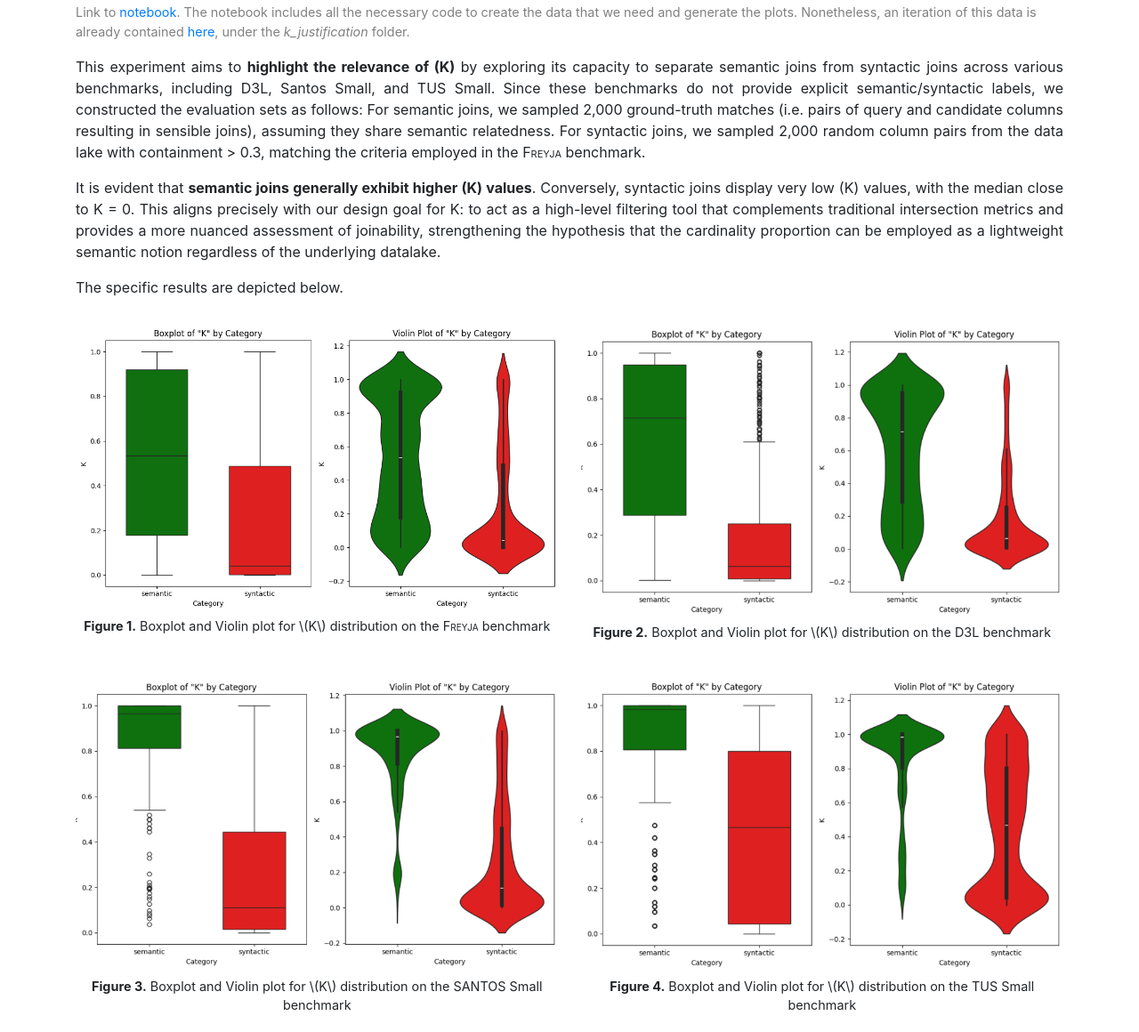
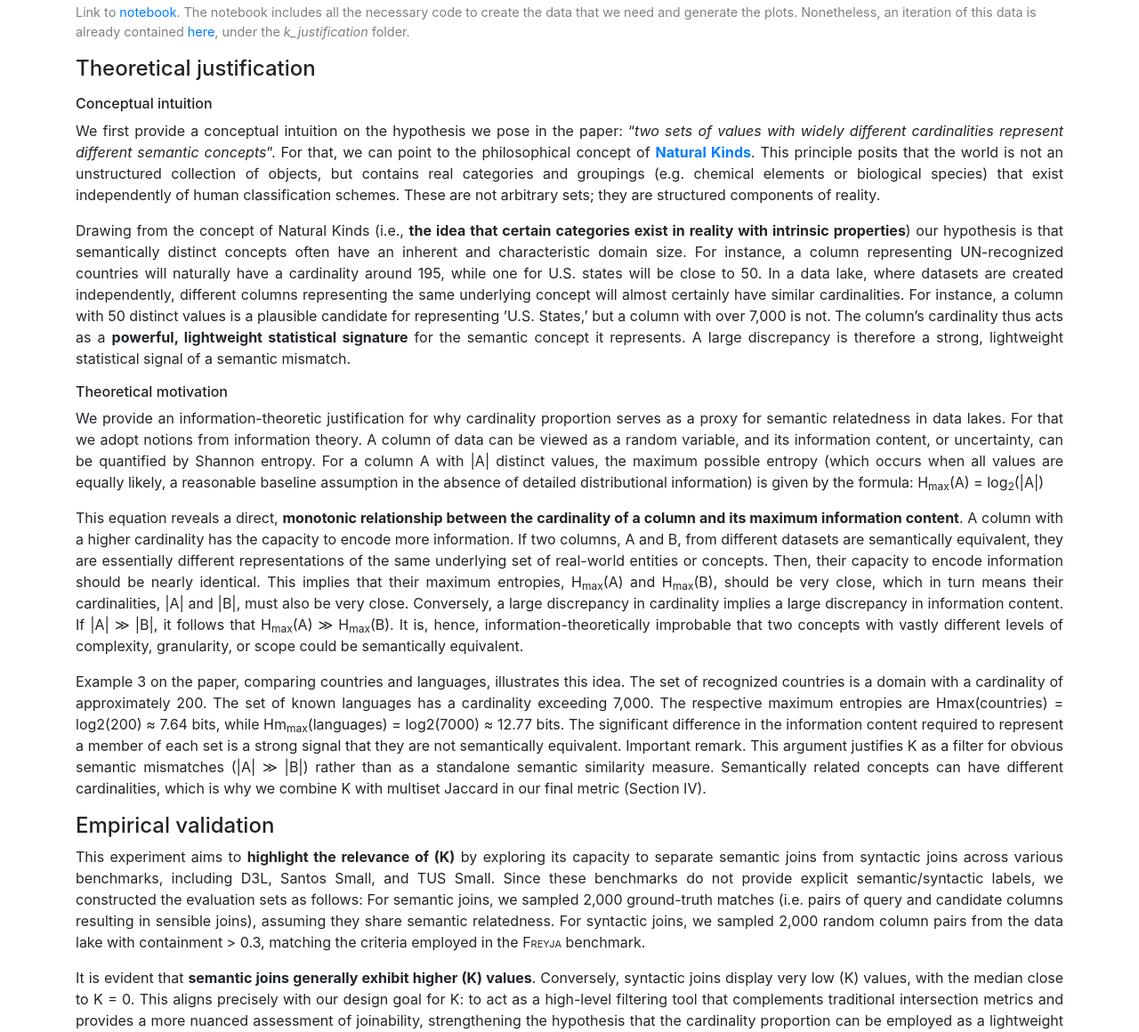
Before and after one commit to freyja-data-discovery/freyja-data-discovery.github.io, a plain HTML site: page k_justification.html in a window 1280 px wide. Shown: the part 138-1298 px from the top of the page at 89% size. Drawn offline with nearby package versions, Linux system fonts and the light colour scheme.

Commit message:
Updates the k_justification text

```diff
--- a/k_justification.html
+++ b/k_justification.html
@@ -44,6 +44,28 @@
     Link to <a target="_blank" href="https://github.com/dtim-upc/FREYJA/blob/main/experiments/notebooks/k_justification.ipynb">notebook</a>. The notebook includes all the necessary code to create the data that we need and generate the plots. Nonetheless, an iteration of this data is already contained <a target="_blank" href="https://mydisk.cs.upc.edu/s/Scq7TmwPn7Q5q6X">here</a>, under the <i>k_justification</i> folder.
   </p>
 
+  <h4>Theoretical justification</h4>
+  <p class="text-justify">
+    <h6>Conceptual intuition</h6>
+      <p class="text-justify">
+        We first provide a conceptual intuition on the hypothesis we pose in the paper: “<i>two sets of values with widely different cardinalities represent different semantic concepts</i>”. For that, we can point to the philosophical concept of <b><a target="_blank" href="https://plato.stanford.edu/entries/natural-kinds">Natural Kinds</a></b>. This principle posits that the world is not an unstructured collection of objects, but contains real categories and groupings (e.g. chemical elements or biological species) that exist independently of human classification schemes. These are not arbitrary sets; they are structured components of reality.
+      </p>
+      <p class="text-justify">
+        Drawing from the concept of Natural Kinds (i.e., <b>the idea that certain categories exist in reality with intrinsic properties</b>) our hypothesis is that semantically distinct concepts often have an inherent and characteristic domain size. For instance, a column representing UN-recognized countries will naturally have a cardinality around 195, while one for U.S. states will be close to 50. In a data lake, where datasets are created independently, different columns representing the same underlying concept will almost certainly have similar cardinalities. For instance, a column with 50 distinct values is a plausible candidate for representing ’U.S. States,’ but a column with over 7,000 is not. The column’s cardinality thus acts as a <b>powerful, lightweight statistical signature</b> for the semantic concept it represents. A large discrepancy is therefore a strong, lightweight statistical signal of a semantic mismatch.
+      </p>
+    <h6>Theoretical motivation</h6>
+      <p class="text-justify">
+        We provide an information-theoretic justification for why cardinality proportion serves as a proxy for semantic relatedness in data lakes. For that we adopt notions from information theory. A column of data can be viewed as a random variable, and its information content, or uncertainty, can be quantified by Shannon entropy. For a column A with |A| distinct values, the maximum possible entropy (which occurs when all values are equally likely, a reasonable baseline assumption in the absence of detailed distributional information) is given by the formula: H<sub>max</sub>(A) = log<sub>2</sub>(&vert;A&vert;)
+      </p>
+      <p class="text-justify">
+        This equation reveals a direct, <b>monotonic relationship between the cardinality of a column and its maximum information content</b>. A column with a higher cardinality has the capacity to encode more information. If two columns, A and B, from different datasets are semantically equivalent, they are essentially different representations of the same underlying set of real-world entities or concepts. Then, their capacity to encode information should be nearly identical. This implies that their maximum entropies, H<sub>max</sub>(A) and H<sub>max</sub>(B), should be very close, which in turn means their cardinalities, |A| and |B|, must also be very close. Conversely, a large discrepancy in cardinality implies a large discrepancy in information content. If |A| ≫ |B|, it follows that H<sub>max</sub>(A) ≫ H<sub>max</sub>(B). It is, hence, information-theoretically improbable that two concepts with vastly different levels of complexity, granularity, or scope could be semantically equivalent.
+      </p>
+      <p class="text-justify">
+        Example 3 on the paper, comparing countries and languages, illustrates this idea. The set of recognized countries is a domain with a cardinality of approximately 200. The set of known languages has a cardinality exceeding 7,000. The respective maximum entropies are Hmax(countries) = log2(200) ≈ 7.64 bits, while Hm<sub>max</sub>(languages) = log2(7000) ≈ 12.77 bits. The significant difference in the information content required to represent a member of each set is a strong signal that they are not semantically equivalent. Important remark. This argument justifies K as a filter for obvious semantic mismatches (|A| ≫ |B|) rather than as a standalone semantic similarity measure. Semantically related concepts can have different cardinalities, which is why we combine K with multiset Jaccard in our final metric (Section IV).
+      </p>
+  </p>
+
+  <h4>Empirical validation</h4>
   <p class="text-justify">
     This experiment aims to <strong>highlight the relevance of (K)</strong> by exploring its capacity to separate semantic joins from syntactic joins across various benchmarks, including D3L, Santos Small, and TUS Small. Since these benchmarks do not provide explicit semantic/syntactic labels, we constructed the evaluation sets as follows:
     For semantic joins, we sampled 2,000 ground-truth matches (i.e. pairs of query and candidate columns resulting in sensible joins), assuming they share semantic relatedness.
@@ -94,6 +116,10 @@
     Importantly, both our benchmark (<span style="font-variant: small-caps;">Freyja</span>'s) and D3L's are non-synthetic, while Santos Small and TUS Small are synthetic. The distribution of K values varies across benchmarks, but there is always a clear distinction: across non-synthetic datasets, D3L results closely mirror the patterns observed in <span style="font-variant: small-caps;">Freyja</span>, where semantic joins tend to concentrate at higher K values. The same trend holds for synthetic benchmarks, though the distributions are more spread. For instance, in TUS Small, while syntactic joins are more evenly distributed, over 50% of semantic joins have K > 0.98. Conversely, in D3L, 75% of syntactic joins have K < 0.25. In all four datasets, the distinction between semantic and syntactic joins in terms of K is clear, reinforcing our earlier hypothesis.
   </p>
 
+  <p class="text-justify">
+    Please note that <b>K alone is insufficient</b> for join quality assessment, as evidenced by overlap in the distributions (e.g., 15-20% of syntactic joins in TUS Small have K > 0.7). This motivates our combined metric Q(A, B) that uses K as a complementary constraint to multiset Jaccard rather than as a standalone measure.
+  </p>
+
   <p><a href="index.html">&larr; Back to main page</a></p>
 
   <p style="font-size: small; color: #888;">Last updated: 2025/10/14</p>
```
